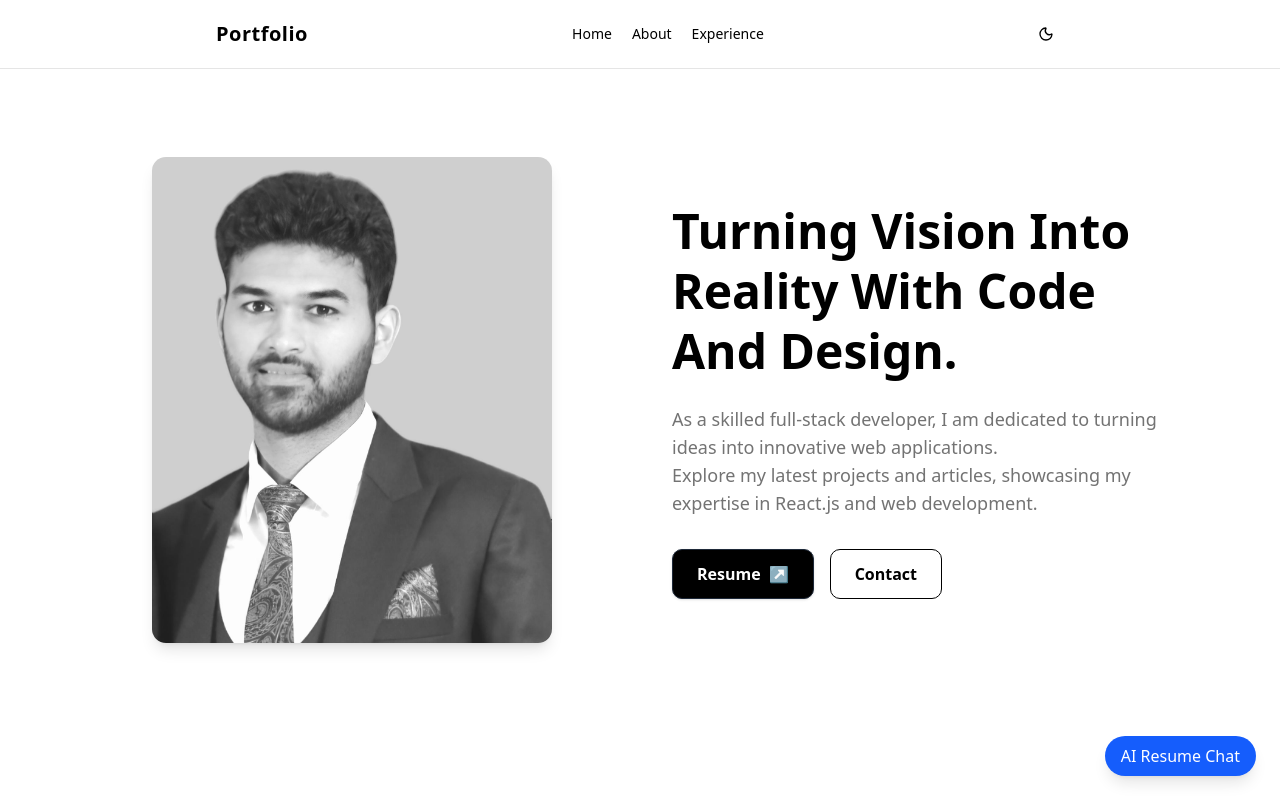
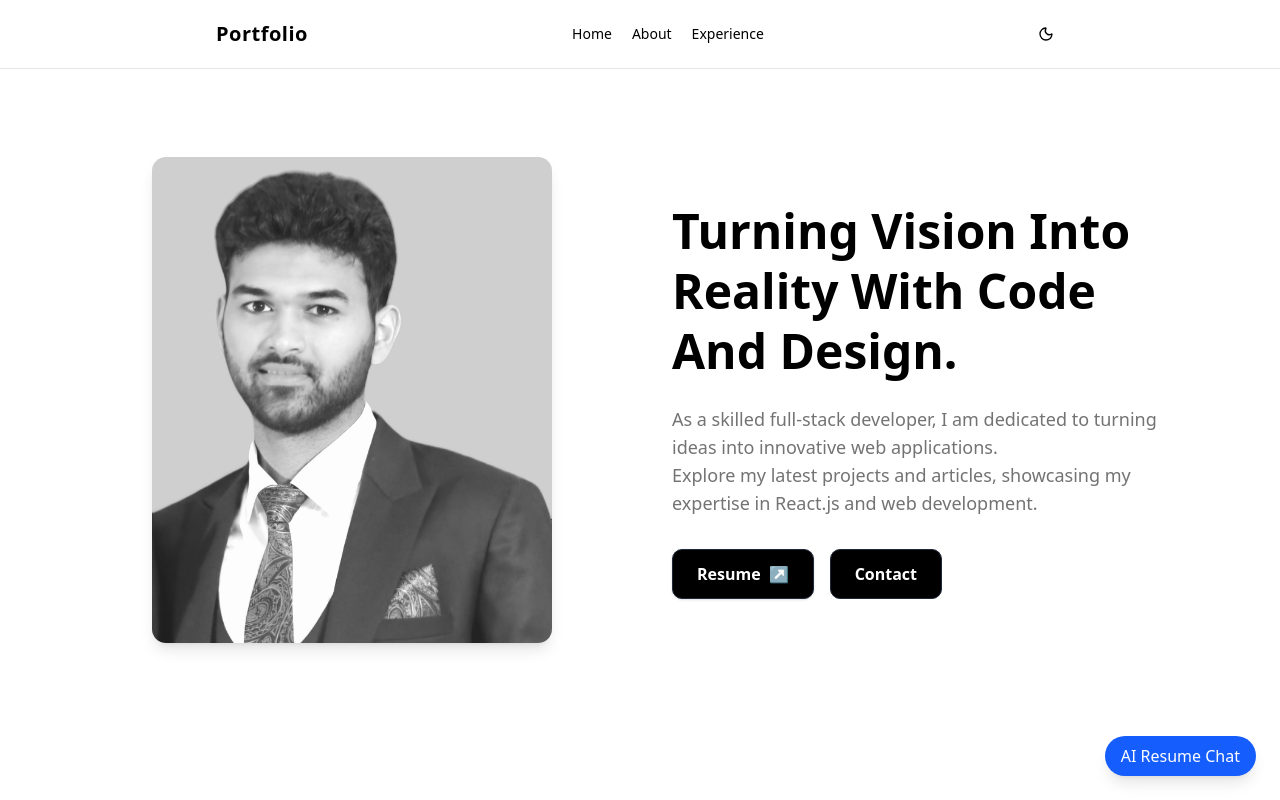
Before and after one commit to Sumiksh/portfolio2x, a Next.js app: page / in a window 1280 px wide. Built offline with nearby package versions, Linux system fonts and the light colour scheme.

Commit message:
Update contact button styles for improved visibility and consistency

```diff
--- a/src/app/page.js
+++ b/src/app/page.js
@@ -203,8 +203,8 @@ export default function Home() {
                 onClick={handleContactClick}
                 className={`px-6 py-3 rounded-lg font-semibold border transition ${
                   isDark
-                    ? "bg-transparent text-white border-white hover:bg-white hover:text-black"
-                    : "bg-transparent text-black border-black hover:bg-black hover:text-white"
+                    ? "bg-white text-black border-gray-300 hover:bg-gray-100"
+                    : "bg-black text-white border-gray-800 hover:bg-gray-900"
                 }`}
               >
                 {showEmail ? email : "Contact"}
```
